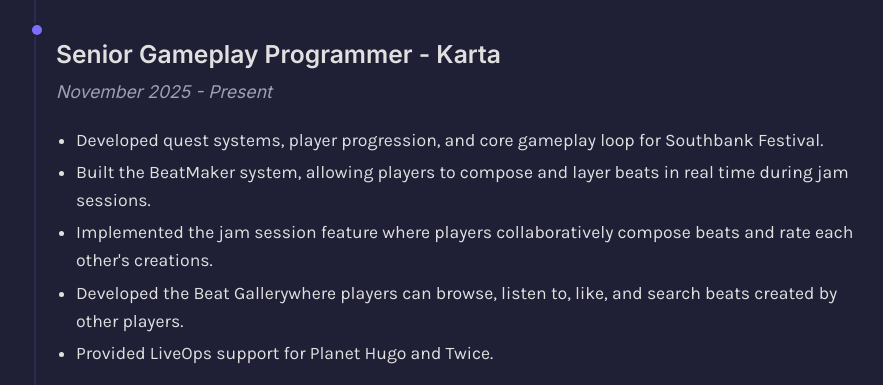
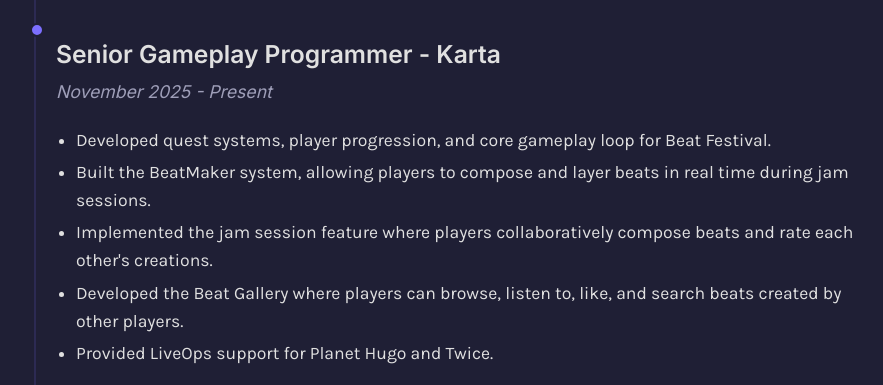
Before and after one commit to salmanjaved5050/gamedev-portfolio, a Vue app: page /#/resume in a window 1280 px wide. Shown: the part 1080-1465 px from the top of the page, without its empty margins (154-1037 px from the left). Built offline with nearby package versions, Linux system fonts and the light colour scheme.

Commit message:
Fix typo

```diff
--- a/src/views/Resume.vue
+++ b/src/views/Resume.vue
@@ -27,10 +27,10 @@
         <h3>Senior Gameplay Programmer - Karta</h3>
         <h4>November 2025 - Present</h4>
         <ul>
-          <li>Developed quest systems, player progression, and core gameplay loop for Southbank Festival.</li>
+          <li>Developed quest systems, player progression, and core gameplay loop for Beat Festival.</li>
           <li>Built the BeatMaker system, allowing players to compose and layer beats in real time during jam sessions.</li>
           <li>Implemented the jam session feature where players collaboratively compose beats and rate each other's creations.</li>
-          <li>Developed the Beat Gallerywhere players can browse, listen to, like, and search beats created by other players.</li>
+          <li>Developed the Beat Gallery where players can browse, listen to, like, and search beats created by other players.</li>
           <li>Provided LiveOps support for Planet Hugo and Twice.</li>
         </ul>
       </div>
```
